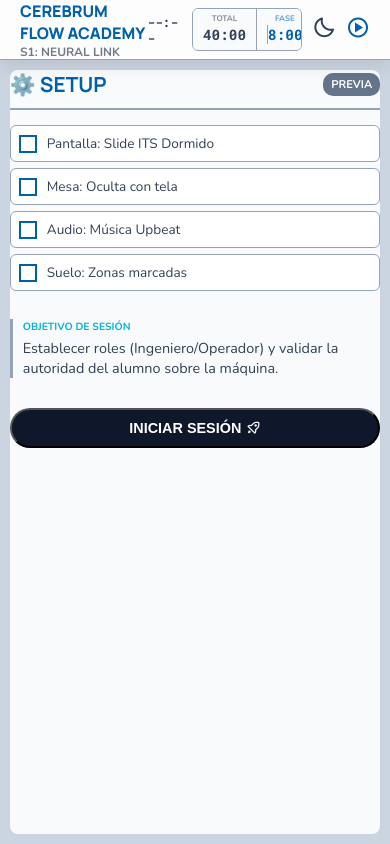
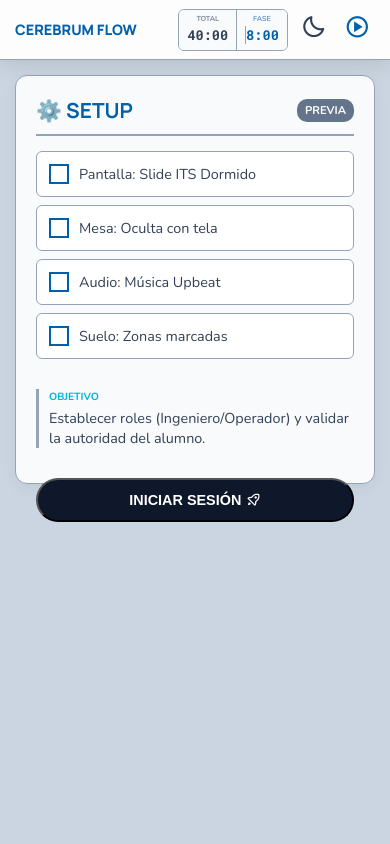
Before and after one commit to cristoflakes35/sinapse_alpha, a plain HTML site: page index.html in a window 390 px wide. Drawn offline with nearby package versions, Linux system fonts and the light colour scheme.

Commit message:
Update index.html

```diff
--- a/index.html
+++ b/index.html
@@ -2,8 +2,9 @@
 <html lang="es">
 <head>
     <meta charset="UTF-8">
+    <!-- VIEWPORT IMPORTANTE: Evita zoom accidental y ajusta al ancho real -->
     <meta name="viewport" content="width=device-width, initial-scale=1.0, maximum-scale=1.0, user-scalable=no">
-    <title>Cerebrum Flow Academy - Master Guide</title>
+    <title>Cerebrum Flow Academy - Mobile Compatible</title>
     <link href="https://unpkg.com/boxicons@2.1.4/css/boxicons.min.css" rel="stylesheet" />
     <link rel="preconnect" href="https://fonts.googleapis.com">
     <link href="https://fonts.googleapis.com/css2?family=Manrope:wght@400;600;700;800&family=Nunito:wght@400;700&family=Roboto+Mono:wght@500;700&display=swap" rel="stylesheet">
@@ -35,7 +36,7 @@
             --border: #475569;
         }
 
-        * { margin: 0; padding: 0; box-sizing: border-box; }
+        * { margin: 0; padding: 0; box-sizing: border-box; -webkit-tap-highlight-color: transparent; }
 
         body {
             display: flex; justify-content: center; align-items: center;
@@ -44,30 +45,29 @@
             transition: background 0.5s;
         }
 
-        /* --- HUD --- */
+        /* --- HUD (Barra Superior) --- */
         .hud {
             position: fixed; top: 0; left: 0; width: 100%; height: 60px;
             background: rgba(255, 255, 255, 0.95); backdrop-filter: blur(10px);
             border-bottom: 1px solid var(--border); z-index: 9999;
-            display: flex; justify-content: space-between; align-items: center; padding: 0 20px;
+            display: flex; justify-content: space-between; align-items: center; padding: 0 15px;
             box-shadow: 0 5px 20px rgba(0,0,0,0.1);
         }
         body.dark-mode .hud { background: rgba(15, 23, 42, 0.95); }
 
-        .brand h1 { font-family: 'Manrope'; font-weight: 800; color: var(--primary); font-size: 1rem; text-transform: uppercase; }
-        .brand p { font-size: 0.75rem; font-weight: 700; opacity: 0.7; color: var(--text-main); }
+        .brand h1 { font-family: 'Manrope'; font-weight: 800; color: var(--primary); font-size: 0.9rem; text-transform: uppercase; }
 
-        .controls { display: flex; gap: 10px; align-items: center; }
+        .controls { display: flex; gap: 8px; align-items: center; }
         .timer-box { display: flex; border: 1px solid var(--border); border-radius: 6px; overflow: hidden; }
-        .t-sect { padding: 4px 10px; text-align: center; background: var(--page-bg); }
-        .t-lbl { font-size: 0.5rem; font-weight: 700; opacity: 0.6; display: block; }
-        .t-val { font-family: 'Roboto Mono'; font-weight: 700; font-size: 0.9rem; }
+        .t-sect { padding: 4px 8px; text-align: center; background: var(--page-bg); }
+        .t-lbl { font-size: 0.45rem; font-weight: 700; opacity: 0.6; display: block; }
+        .t-val { font-family: 'Roboto Mono'; font-weight: 700; font-size: 0.85rem; }
         .t-ph { color: var(--primary); border-left: 1px solid var(--border); transition: color 0.3s; }
         .t-ph.overtime { color: var(--alert); animation: pulse 1s infinite; }
         .t-ph.bonus { color: var(--success); }
-        .btn-icon { font-size: 1.5rem; cursor: pointer; color: var(--text-main); background: none; border: none; }
+        .btn-icon { font-size: 1.6rem; cursor: pointer; color: var(--text-main); background: none; border: none; padding: 0 5px; }
 
-        /* --- WRAPPER --- */
+        /* --- WRAPPER DESKTOP --- */
         .wrapper {
             position: relative; width: 72rem; height: 48rem; padding: 2rem;
             perspective: 250rem; margin-top: 60px;
@@ -82,7 +82,7 @@
             100% { opacity: 1; }
         }
 
-        /* --- LIBRO --- */
+        /* --- LIBRO 3D --- */
         .book { position: relative; width: 100%; height: 100%; display: flex; perspective: 250rem; }
 
         .cover {
@@ -107,7 +107,6 @@
         }
         .book.opened .book-page { pointer-events: auto; }
 
-        /* CAPAS */
         .page-left { left: 0; z-index: 5; border-radius: 10px 0 0 10px; }
         .page-right { right: 0; border-radius: 0 10px 10px 0; }
 
@@ -130,7 +129,7 @@
         .page-front { transform: rotateY(0deg); z-index: 2; }
         .page-back { transform: rotateY(180deg); z-index: 1; }
 
-        /* Contenidos */
+        /* --- ESTILOS INTERNOS --- */
         .phase-head { border-bottom: 2px solid var(--border); padding-bottom: 10px; margin-bottom: 15px; display: flex; justify-content: space-between; align-items: center; }
         .badge { background: var(--primary); color: white; padding: 4px 8px; border-radius: 10px; font-weight: bold; font-size: 0.7rem; }
         h2 { color: var(--primary); font-family: 'Manrope'; font-size: 1.3rem; }
@@ -145,15 +144,16 @@
         .sys.ok { border-left: 3px solid var(--success); }
 
         .btn-next {
-            float: right; background: var(--dark); color: white; padding: 10px 20px;
+            float: right; background: var(--dark); color: white; padding: 12px 20px;
             border-radius: 25px; font-weight: bold; cursor: pointer; transition: 0.3s;
             display: flex; align-items: center; gap: 5px; margin-top: 15px; font-size: 0.9rem;
+            width: fit-content;
         }
-        .btn-next:hover { background: var(--primary); transform: translateX(5px); }
-        .btn-next:disabled { background: var(--success); cursor: not-allowed; transform: none; opacity: 0.8; }
+        .btn-next:active { transform: scale(0.98); }
+        .btn-next:disabled { background: var(--success); cursor: not-allowed; transform: none; opacity: 0.9; }
 
-        .chk-item { background: var(--action-bg); border: 1px solid var(--border); padding: 8px; margin-bottom: 6px; border-radius: 6px; cursor: pointer; display: flex; align-items: center; gap: 10px; font-size: 0.85rem; }
-        .chk-box { width: 18px; height: 18px; border: 2px solid var(--primary); flex-shrink: 0; }
+        .chk-item { background: var(--action-bg); border: 1px solid var(--border); padding: 12px; margin-bottom: 8px; border-radius: 6px; cursor: pointer; display: flex; align-items: center; gap: 10px; font-size: 0.9rem; }
+        .chk-box { width: 20px; height: 20px; border: 2px solid var(--primary); flex-shrink: 0; }
         .chk-item.checked { opacity: 0.6; }
         .chk-item.checked .chk-box { background: var(--primary); }
 
@@ -161,29 +161,69 @@
         ::-webkit-scrollbar { width: 6px; }
         ::-webkit-scrollbar-thumb { background: var(--border); border-radius: 3px; }
 
-        /* --- RESPONSIVIDAD --- */
-        @media (orientation: portrait) {
-            body { overflow: hidden; align-items: flex-start; }
-            .hud { z-index: 9999; }
+        /* --- MÓVIL Y TABLET (Max Width 1024px) --- */
+        /* Eliminamos el 3D para asegurar compatibilidad en iOS/Android */
+        @media (max-width: 1024px) {
+            body {
+                overflow-y: auto;
+                display: block;
+                padding-top: 60px; /* Espacio para el HUD */
+                height: auto;
+            }
+
             .wrapper {
-                margin-top: 70px; width: 95vw; height: calc(100vh - 80px);
-                padding: 0; transform: none !important; animation: none; opacity: 1;
+                width: 100%;
+                height: auto;
+                padding: 15px;
+                margin: 0;
+                transform: none !important;
+                animation: none;
+                opacity: 1;
+                perspective: none;
             }
-            .book { display: block; perspective: none; }
+
+            .book { display: block; perspective: none; width: 100%; height: auto;}
+
+            /* Ocultar portada en móvil para ir directo al contenido */
             .cover { display: none; }
+
             .book-page {
-                position: relative; width: 100%; height: 100%; left: auto; top: auto;
-                transform: none !important; border: none; background: transparent; padding: 0;
-                display: none;
+                position: relative; width: 100%; height: auto;
+                left: auto; top: auto;
+                transform: none !important;
+                border: none;
+                background: transparent;
+                padding: 0;
+                display: none; /* Ocultar todo */
+                opacity: 1 !important;
+                pointer-events: auto !important;
             }
-            .page-left { display: none; z-index: 100; border-radius: 8px; background: var(--page-bg); overflow-y: auto; }
-            .page-front, .page-back {
-                position: relative; width: 100%; height: 100%; transform: none !important;
-                backface-visibility: visible; display: none; border-radius: 8px; overflow-y: auto; padding: 1.5rem;
+
+            /* Estilos Tarjeta Móvil */
+            .page-left, .page-front, .page-back {
+                position: relative; width: 100%; height: auto;
+                transform: none !important;
+                backface-visibility: visible;
+                display: none; /* Ocultar caras */
+                background: var(--page-bg);
+                border: 1px solid var(--border);
+                border-radius: 12px;
+                padding: 20px;
+                margin-bottom: 20px;
+                box-shadow: 0 4px 15px rgba(0,0,0,0.05);
             }
-            .mobile-active { display: block !important; animation: fadeIn 0.5s; }
+
+            /* El botón para iniciar sesión en móvil */
+            #p-setup.mobile-active { display: block; }
+            #p-setup .page-left { display: block; z-index: 100; }
+
+            /* Clase para mostrar la fase actual */
+            .mobile-active { display: block !important; animation: slideUp 0.4s ease-out; }
+
+            .btn-next { width: 100%; justify-content: center; }
         }
-        @keyframes fadeIn { from { opacity:0; transform: translateY(20px); } to { opacity:1; transform: translateY(0); } }
+
+        @keyframes slideUp { from { opacity:0; transform: translateY(30px); } to { opacity:1; transform: translateY(0); } }
 
     </style>
 </head>
@@ -191,11 +231,10 @@
 
     <nav class="hud">
         <div class="brand">
-            <h1>CEREBRUM FLOW ACADEMY</h1>
-            <p>S1: NEURAL LINK</p>
+            <h1>CEREBRUM FLOW</h1>
         </div>
         <div class="controls">
-            <div id="drift" class="drift-pill" style="font-weight:bold; font-size:0.8rem; font-family:'Roboto Mono'">--:--</div>
+            <div id="drift" class="drift-pill" style="display:none;"></div> <!-- Oculto en móvil por espacio -->
             <div class="timer-box">
                 <div class="t-sect"><span class="t-lbl">TOTAL</span><span class="t-val" id="t-total">40:00</span></div>
                 <div class="t-sect t-ph"><span class="t-lbl">FASE</span><span class="t-val" id="t-phase">00:00</span></div>
@@ -208,12 +247,12 @@
     <div class="wrapper">
         <div class="book" id="book-container">
 
-            <!-- PORTADA -->
+            <!-- PORTADA (Desktop Only) -->
             <div class="cover" id="cover">
                 <i class='bx bxs-brain' style="font-size: 5rem; margin-bottom: 20px;"></i>
                 <h1>SYNAPSE 4.0</h1>
                 <h3>Guía Maestra</h3>
-                <p>Inicializando sistema...</p>
+                <p>Cargando sistema...</p>
             </div>
 
             <!-- IZQUIERDA: SETUP -->
@@ -228,11 +267,12 @@
                 <div class="chk-item" onclick="this.classList.toggle('checked')"><div class="chk-box"></div> Suelo: Zonas marcadas</div>
                 <br>
                 <div class="block">
-                    <span class="ctx">OBJETIVO DE SESIÓN</span>
-                    <p style="font-size:0.9rem">Establecer roles (Ingeniero/Operador) y validar la autoridad del alumno sobre la máquina.</p>
+                    <span class="ctx">OBJETIVO</span>
+                    <p style="font-size:0.9rem">Establecer roles (Ingeniero/Operador) y validar la autoridad del alumno.</p>
                 </div>
-                <!-- BOTÓN DE INICIO -->
-                <button class="btn-next" onclick="startMobileSession(this)" id="btn-start-mobile" style="width:100%; justify-content: center;">
+
+                <!-- Botón de Inicio (Visible en Móvil o Desktop) -->
+                <button class="btn-next" onclick="startSession(this)" id="btn-start-session" style="width:100%; justify-content: center;">
                     INICIAR SESIÓN <i class='bx bx-rocket'></i>
                 </button>
             </div>
@@ -306,62 +346,70 @@
 
         // --- INIT ---
         window.addEventListener('load', () => {
-            checkOrientation();
-            window.addEventListener('resize', checkOrientation);
+            checkDevice();
+            window.addEventListener('resize', checkDevice);
 
-            // Desktop Anim
+            // Cargar datos Fase 1 (pero no mostrar aún en móvil)
+            const p1 = document.getElementById('phase-1');
+            phaseTime = parseInt(p1.getAttribute('data-min')) * 60;
+            basePhaseTime = phaseTime;
+            updateUI();
+
+            // Animación Desktop
             if (!isMobile) {
                 const cover = document.getElementById('cover');
                 const bookContainer = document.getElementById('book-container');
                 setTimeout(() => { cover.classList.add('open'); bookContainer.classList.add('opened'); }, 3000);
                 setTimeout(() => { cover.style.zIndex = -1; }, 4000);
             } else {
+                // Móvil: Mostrar Setup
                 document.getElementById('p-setup').classList.add('mobile-active');
             }
-
-            const p1 = document.getElementById('phase-1');
-            phaseTime = parseInt(p1.getAttribute('data-min')) * 60;
-            basePhaseTime = phaseTime;
-            updateUI();
         });
 
-        function checkOrientation() {
+        function checkDevice() {
+            // Detectar si es pantalla pequeña (Móvil/Tablet vertical)
+            isMobile = window.innerWidth <= 1024;
+
             const wrapper = document.querySelector('.wrapper');
-            const width = window.innerWidth;
-            const height = window.innerHeight;
-            isMobile = (width <= 768 && height > width);
-
             if (!isMobile) {
+                // Escalado para desktop
                 let scale = 1;
-                if (width < 1200) scale = width / 1200;
-                if (height < 800) scale = Math.min(scale, height / 850);
+                if (window.innerWidth < 1200) scale = window.innerWidth / 1200;
+                if (window.innerHeight < 800) scale = Math.min(scale, window.innerHeight / 850);
                 wrapper.style.transform = `scale(${scale})`;
             } else {
                 wrapper.style.transform = 'none';
             }
         }
 
-        // --- LÓGICA DE FASES ---
-        function startMobileSession(btn) {
-            // Cambiar visualmente el botón
+        // --- FUNCIONES ---
+
+        function startSession(btn) {
+            // Lógica del botón de inicio
             btn.disabled = true;
             btn.innerHTML = "SESIÓN ACTIVA <i class='bx bx-check'></i>";
 
-            // Transición Móvil
-            setTimeout(() => {
+            if (isMobile) {
+                // Ocultar Setup -> Mostrar F1
                 document.getElementById('p-setup').classList.remove('mobile-active');
+
+                // Activar contenedor y contenido
                 document.getElementById('page-1').classList.add('mobile-active');
                 document.getElementById('phase-1').classList.add('mobile-active');
-                toggleTimer(); // Iniciar Timer
-            }, 500);
+            } else {
+                // Desktop: Solo cambiamos el estado del botón, el libro ya está abierto
+            }
+            toggleTimer();
         }
 
         function nextPhase(n, btnElement) {
+            // Bloquear botón
             btnElement.disabled = true;
             btnElement.innerHTML = "COMPLETADO <i class='bx bx-check'></i>";
 
+            // Guardar remanente
             drift = phaseTime;
-            updateDrift();
 
             if (isMobile) {
                 handleMobileTransition(n);
@@ -392,16 +440,39 @@
         }
 
         function handleMobileTransition(n) {
+            // Ocultar todo lo activo
             document.querySelectorAll('.mobile-active').forEach(el => el.classList.remove('mobile-active'));
+
             let nextPageId = '';
             let nextContainerId = '';
             let phaseNum = 0;
 
-            if (n === 1) { phaseNum = 2; nextContainerId = 'page-1'; nextPageId = 'phase-2'; }
-            else if (n === 2) { phaseNum = 3; nextContainerId = 'page-2'; nextPageId = 'phase-3'; }
-            else if (n === 3) { phaseNum = 4; nextContainerId = 'page-2'; nextPageId = 'phase-4'; }
-            else if (n === 4) { phaseNum = 5; nextContainerId = 'page-3'; nextPageId = 'phase-5'; }
-            else if (n === 5) { nextContainerId = 'page-3'; nextPageId = 'phase-final'; finishClass(); }
+            // Mapeo manual de fases para móvil (Single View)
+            if (n === 1) {
+                phaseNum = 2;
+                nextContainerId = 'page-1'; // Contenedor
+                nextPageId = 'phase-2';     // Contenido
+            }
+            else if (n === 2) {
+                phaseNum = 3;
+                nextContainerId = 'page-2';
+                nextPageId = 'phase-3';
+            }
+            else if (n === 3) {
+                phaseNum = 4;
+                nextContainerId = 'page-2';
+                nextPageId = 'phase-4';
+            }
+            else if (n === 4) {
+                phaseNum = 5;
+                nextContainerId = 'page-3';
+                nextPageId = 'phase-5';
+            }
+            else if (n === 5) {
+                nextContainerId = 'page-3';
+                nextPageId = 'phase-final';
+                finishClass();
+            }
 
             if (nextPageId) {
                 document.getElementById(nextContainerId).classList.add('mobile-active');
@@ -457,35 +528,14 @@
             else el.classList.add('t-ph');
         }
 
-        function updateDrift() {
-            const el = document.getElementById('drift');
-            const abs = Math.abs(drift);
-            const m = Math.floor(abs/60);
-            const s = abs%60;
-            if(drift > 0) {
-                el.innerText = `+${m}:${z(s)}`; el.style.color='var(--success)';
-            } else if (drift < 0) {
-                el.innerText = `-${m}:${z(s)}`; el.style.color='var(--alert)';
-            } else {
-                el.innerText = "--:--"; el.style.color='var(--text-main)';
-            }
-        }
-
         function finishClass() {
             clearInterval(timer);
             running = false;
-            document.getElementById('final-msg').innerText = drift >= 0 ? "¡Tiempo optimizado!" : "Ligero retraso.";
+            document.getElementById('final-msg').innerText = drift >= 0 ? "¡Excelente gestión!" : "Revisa los tiempos.";
         }
 
         function z(n){return n.toString().padStart(2,'0')}
         function toggleMode(){document.body.classList.toggle('dark-mode')}
-        function resizeBook() {
-            const wrapper = document.querySelector('.wrapper');
-            if(window.innerWidth > 768 && window.innerWidth < 1200) {
-                wrapper.style.transform = `scale(${window.innerWidth/1200})`;
-            }
-        }
-        window.addEventListener('resize', resizeBook);
     </script>
 </body>
 </html>
```
